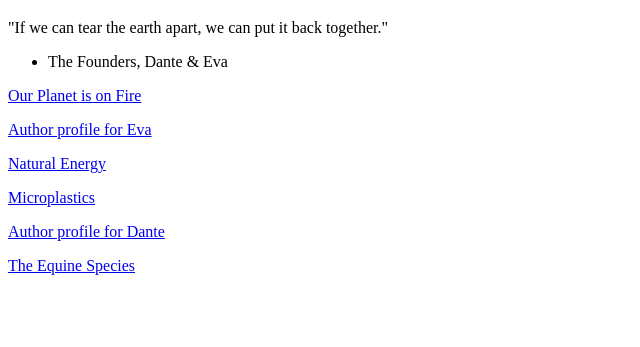
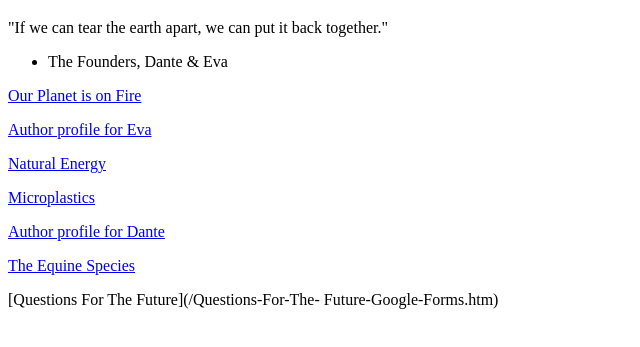
Before and after one commit to colinmegill/kidsbioblog, a Gatsby site: page / in a window 1280 px wide. Shown: the part 61-408 px from the top of the page, without its empty margins (0-640 px from the left). Built offline with nearby package versions, Linux system fonts and the light colour scheme; Gatsby itself is replaced by a stand-in of ours.

Commit message:
Update index.mdx

```diff
--- a/src/pages/index.mdx
+++ b/src/pages/index.mdx
@@ -14,3 +14,5 @@
 [Author profile for Dante](/Dante)
 
 [The Equine Species](/the-equine-species)
+
+[Questions For The Future](/Questions-For-The- Future-Google-Forms.htm)
```
